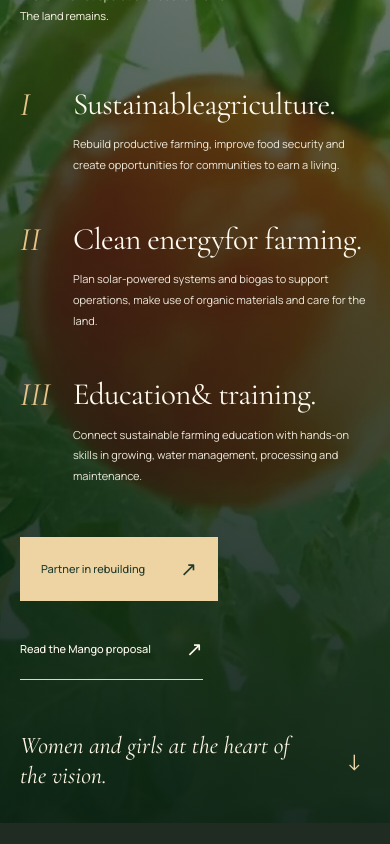
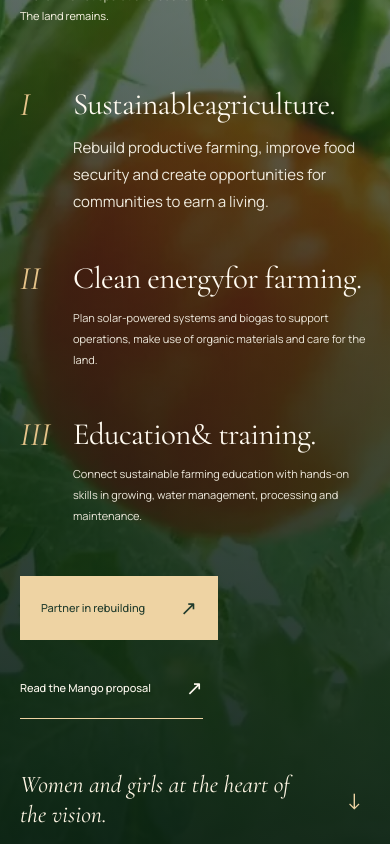
Before and after one commit to Hero988/RiseMeUp, a React (Vite) app: page / in a window 390 px wide. Shown: the part 7520-8364 px from the top of the page. Built offline with nearby package versions, Linux system fonts and the light colour scheme; a web font is replaced by a local one.

Commit message:
Enlarge sustainable agriculture description on farm introduction

```diff
--- a/src/components/FarmEstate.css
+++ b/src/components/FarmEstate.css
@@ -73,3 +73,11 @@
 #virgin-mary-farm .rm-estate-flourish{display:none}
 
 #virgin-mary-farm .rm-estate-band{margin-bottom:75px}@media(max-width:900px){#virgin-mary-farm .rm-estate-band{margin-bottom:55px}}@media(max-width:600px){#virgin-mary-farm .rm-estate-band{margin-bottom:40px}}
+/* Larger description for the sustainable agriculture pillar. */
+#virgin-mary-farm .rm-estate-pillars > article:first-child > p {
+  font-size:16px;
+  line-height:1.8;
+}
+@media(max-width:600px) {
+  #virgin-mary-farm .rm-estate-pillars > article:first-child > p {font-size:15px}
+}
```
